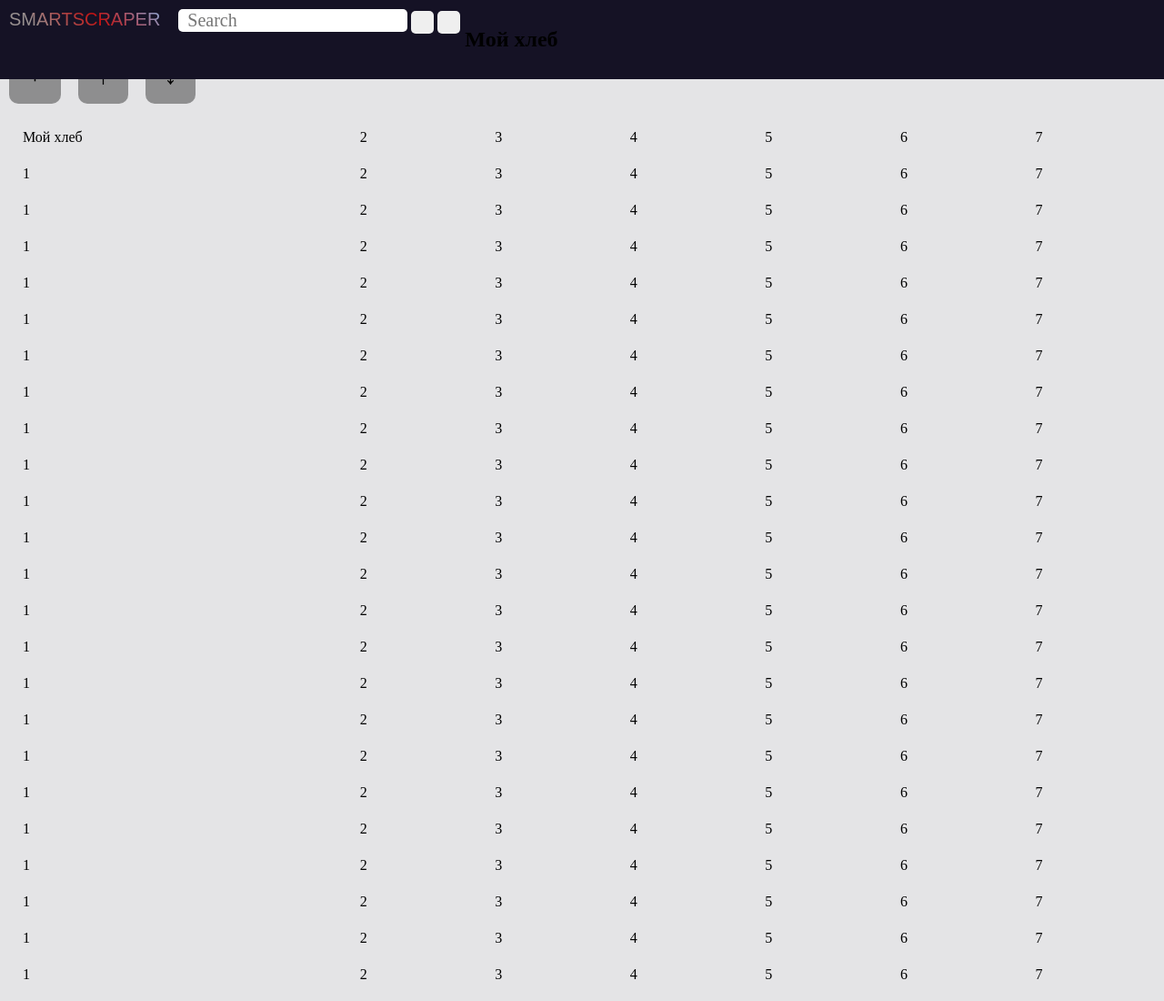
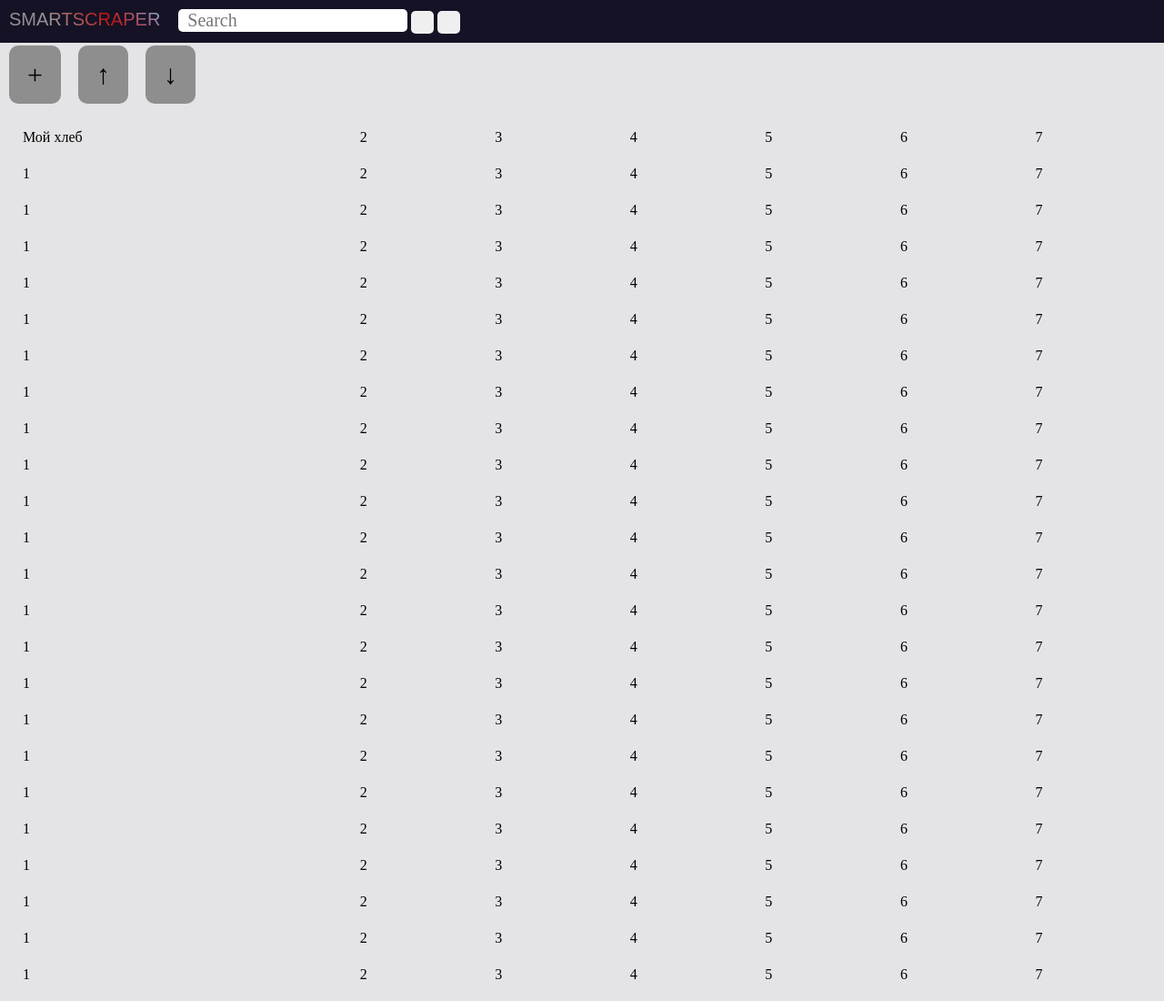
Before and after one commit to lion9090/table, a plain HTML site: page index.html in a window 1280 px wide. Shown: the top 1100 px of the page at 91% size. Drawn offline with Linux system fonts and the light colour scheme; a web font is replaced by a local one.

Commit message:
Update index.html

```diff
--- a/index.html
+++ b/index.html
@@ -16,7 +16,6 @@
             <input class="button_for_turn_back" type="button" onclick="javascript: FindOnPage('text-to-find',false); return false;" value=" " title="Cancle">
             <input class="button_for_search" type="submit" onclick="javascript: FindOnPage('text-to-find',true); return false;" value=" " title="Начать поиск">
       </form>
-        <h1>Мой хлеб</h1>
     <!--<input type="text" id="text" placeholder="Введите элемент">-->
     </nav>
     <div class="btn">
```
